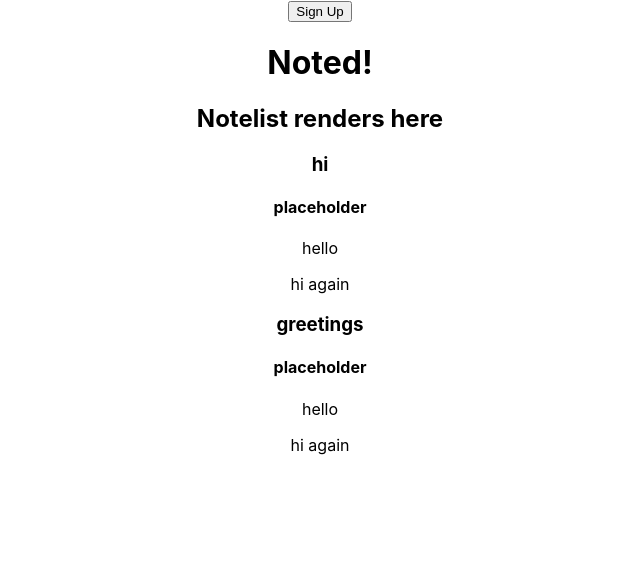
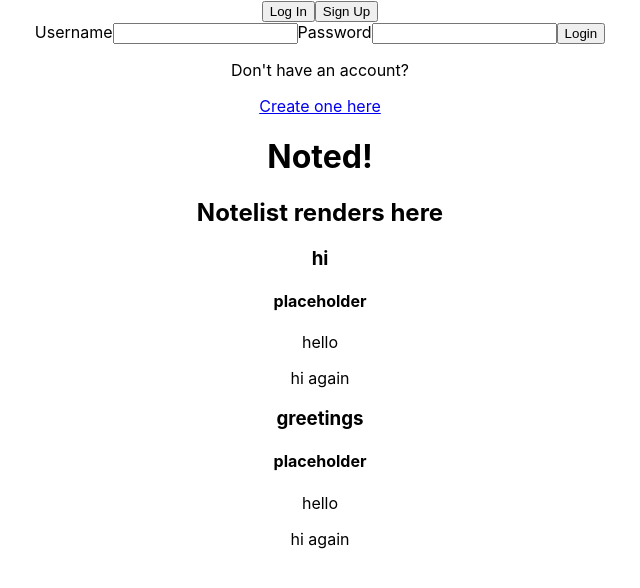
Before and after one commit to meganwhite/noted, a React (Create React App) app: page /login in a window 1280 px wide. Shown: the top 588 px of the page, without its empty margins (320-960 px from the left). Built offline with nearby package versions, Linux system fonts and the light colour scheme.

Commit message:
added login component

```diff
--- a/src/App.js
+++ b/src/App.js
@@ -5,6 +5,7 @@ import {BrowserRouter as Router, Route, Link} from 'react-router-dom';
 // import components
 import HeaderNav from './Components/HeaderNav';
 import Signup from './Components/Signup';
+import Login from './Components/Login';
 import NoteList from './Components/NoteList';
 
 function App() {
@@ -12,6 +13,7 @@ function App() {
     <div className="App">
       <Route path="/" render={(props) => <HeaderNav {...props}/>} />
       <Route path="/signup" component={Signup}/>
+      <Route path="/login" component={Login}/>
       <h1>Noted!</h1>
       <NoteList/>
     </div>
--- a/src/Components/HeaderNav.js
+++ b/src/Components/HeaderNav.js
@@ -6,6 +6,7 @@ export default function HeaderNav(props) {
     return (
         <div>
             <div className='nav-bar'>
+                <Link to="/login"><button>Log In</button></Link>
                 <Link to="/signup"><button>Sign Up</button></Link>
             </div>
         </div>
--- /dev/null
+++ b/src/Components/Login.js
@@ -0,0 +1,67 @@
+import React, {useState} from 'react';
+import {Link} from 'react-router-dom';
+import axios from 'axios';
+
+
+function Login (props) {
+    const [creds,setCreds] = useState({username:'',password:''});
+    const [loginStatus,setLoginStatus] = useState('');
+
+    const handleChange = e => {
+        setCreds({...creds,[e.target.name]:e.target.value})
+    }
+
+    function login(e) {
+        e.preventDefault();
+        axios
+            .post('endpoint',creds)
+            .then(res => {
+                console.log(res);
+                localStorage.setItem('token',res.data.token);
+                localStorage.setItem('userid',res.data.userid);
+                setLoginStatus("success!");
+                setCreds({
+                    username:'',
+                    password:''
+                })
+                props.history.push("/")
+            })
+            .catch(err => {
+                console.log(err);
+                setLoginStatus(`${err}`);
+                setCreds({
+                    username:'',
+                    password:''
+                })
+            })
+    }
+
+    return (
+        <div>
+            <form onSubmit={login}>
+                <label for='username'>Username
+                    <input
+                        type='username'
+                        name='username'
+                        value={creds.username}
+                        onChange={handleChange}
+                    />
+                </label>
+                <label for='password'>Password
+                    <input
+                        type='password'
+                        name='password'
+                        value={creds.password}
+                        onChange={handleChange}
+                    />
+                </label>
+                <button>Login</button>
+                <p>Don't have an account?</p>
+                <p><Link to='/signup'>Create one here</Link></p>
+                {loginStatus && <p>{loginStatus}</p>}
+            </form>
+        </div>
+    )
+}
+
+export default Login;
--- a/src/Components/Signup.js
+++ b/src/Components/Signup.js
@@ -17,7 +17,7 @@ export default function Signup (props) {
     function signup(e) {
         e.preventDefault();
         axios
-            .post('endpoint')
+            .post('endpoint',newCreds)
             .then(res => {
                 props.history.push("/")
             })
```
